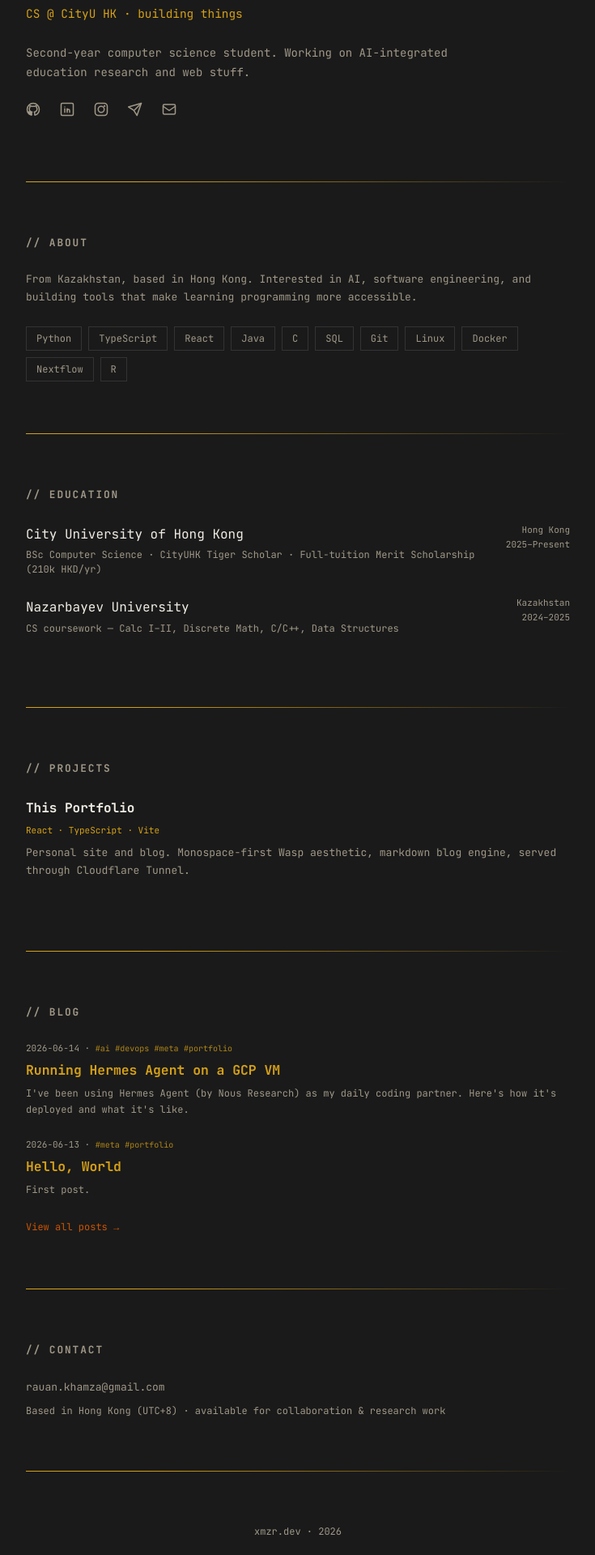
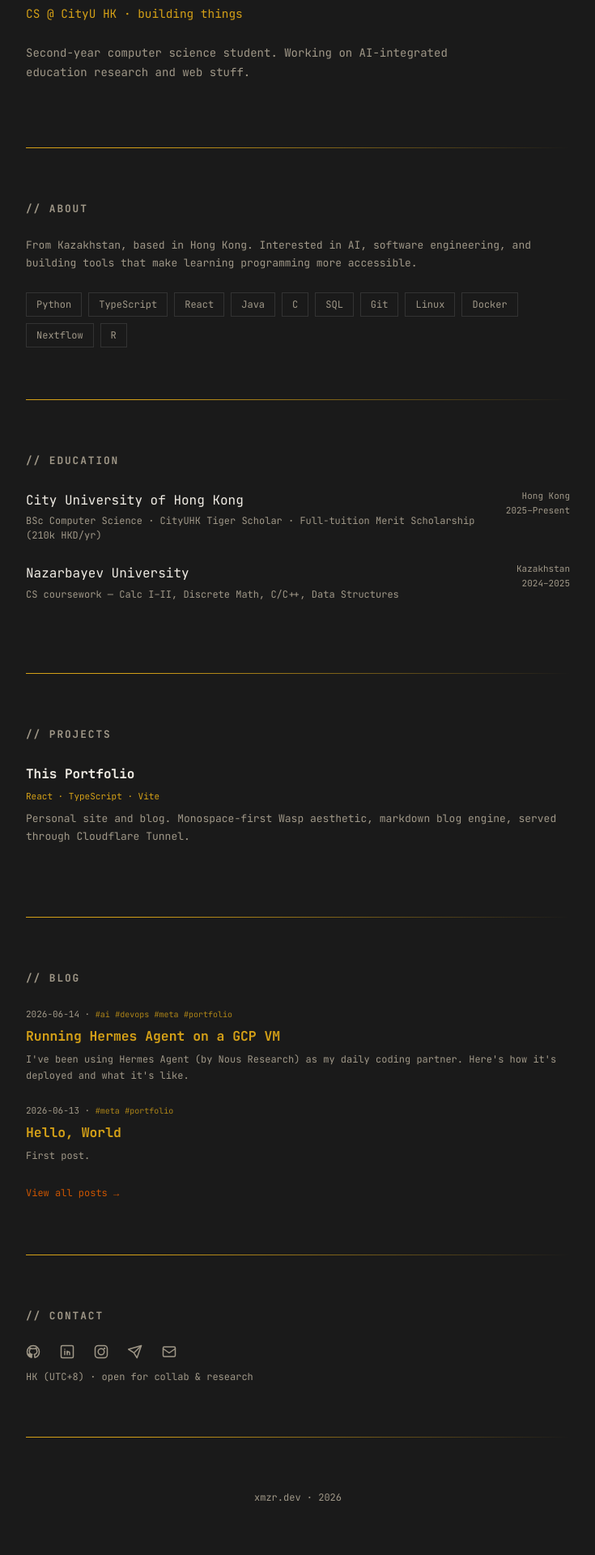
Before and after one commit to xamzar/portfolio, a React (Vite) app: page / in a window 1280 px wide. Shown: the part 200-2120 px from the top of the page at 81% size, without its empty margins (272-1007 px from the left). After the commit the page ends 2092 px from the top, so only its background shows below. Built offline with nearby package versions, Linux system fonts and the light colour scheme.

Commit message:
move social icons from hero to //contact section

```diff
--- a/src/index.css
+++ b/src/index.css
@@ -121,20 +121,20 @@ nav .container {
   max-width: 560px;
 }
 
-.hero .links {
+/* Contact links */
+.contact-links {
   display: flex;
   gap: 1.5rem;
-  margin-top: 1.5rem;
 }
 
-.hero .links a {
+.contact-links a {
   display: flex;
   align-items: center;
   color: var(--text-secondary);
   transition: color 0.2s;
 }
 
-.hero .links a:hover {
+.contact-links a:hover {
   color: var(--accent-primary);
 }
 
--- a/src/pages/Home.tsx
+++ b/src/pages/Home.tsx
@@ -27,41 +27,6 @@ export default function Home() {
           Second-year computer science student. Working on AI-integrated
           education research and web stuff.
         </p>
-        <div className="links">
-          <a href="https://github.com/xamzar" target="_blank" title="GitHub">
-            <svg width="18" height="18" viewBox="0 0 24 24" fill="none" stroke="currentColor" strokeWidth="2" strokeLinecap="round" strokeLinejoin="round">
-              <path d="M12 2C6.477 2 2 6.477 2 12c0 4.42 2.865 8.166 6.839 9.489.5.092.682-.217.682-.482 0-.237-.008-.866-.013-1.7-2.782.604-3.369-1.34-3.369-1.34-.454-1.156-1.11-1.464-1.11-1.464-.908-.62.069-.608.069-.608 1.003.07 1.531 1.03 1.531 1.03.892 1.529 2.341 1.087 2.91.831.092-.646.35-1.086.636-1.336-2.22-.253-4.555-1.11-4.555-4.943 0-1.091.39-1.984 1.029-2.683-.103-.253-.446-1.27.098-2.647 0 0 .84-.269 2.75 1.025A9.578 9.578 0 0112 6.836c.85.004 1.705.115 2.504.337 1.909-1.294 2.747-1.025 2.747-1.025.546 1.377.202 2.394.1 2.647.64.699 1.028 1.592 1.028 2.683 0 3.842-2.339 4.687-4.566 4.935.359.309.678.919.678 1.852 0 1.336-.012 2.415-.012 2.743 0 .267.18.578.688.48C19.138 20.163 22 16.418 22 12c0-5.523-4.477-10-10-10z"/>
-            </svg>
-          </a>
-          <a href="https://linkedin.com/in/xmzr" target="_blank" title="LinkedIn">
-            <svg width="18" height="18" viewBox="0 0 24 24" fill="none" stroke="currentColor" strokeWidth="2" strokeLinecap="round" strokeLinejoin="round">
-              <rect x="2" y="2" width="20" height="20" rx="2" ry="2"/>
-              <path d="M8 11v6"/>
-              <path d="M8 8.01v-.01"/>
-              <path d="M12 17v-6"/>
-              <path d="M16 17v-3a2 2 0 00-4 0"/>
-            </svg>
-          </a>
-          <a href="https://instagram.com/xmzr.dev" target="_blank" title="Instagram">
-            <svg width="18" height="18" viewBox="0 0 24 24" fill="none" stroke="currentColor" strokeWidth="2" strokeLinecap="round" strokeLinejoin="round">
-              <rect x="2" y="2" width="20" height="20" rx="5" ry="5"/>
-              <circle cx="12" cy="12" r="5"/>
-              <circle cx="17.5" cy="6.5" r="1.5" fill="currentColor" stroke="none"/>
-            </svg>
-          </a>
-          <a href="https://t.me/xmzrdev" target="_blank" title="Telegram">
-            <svg width="18" height="18" viewBox="0 0 24 24" fill="none" stroke="currentColor" strokeWidth="2" strokeLinecap="round" strokeLinejoin="round">
-              <path d="M22 2L11 13"/>
-              <path d="M22 2L15 22l-5.5-8.5L1 8l21-6z"/>
-            </svg>
-          </a>
-          <a href="mailto:rauan.khamza@gmail.com" title="Email">
-            <svg width="18" height="18" viewBox="0 0 24 24" fill="none" stroke="currentColor" strokeWidth="2" strokeLinecap="round" strokeLinejoin="round">
-              <rect x="2" y="4" width="20" height="16" rx="2"/>
-              <path d="M22 7l-10 7L2 7"/>
-            </svg>
-          </a>
-        </div>
       </section>
 
       <hr className="separator" />
@@ -176,11 +141,43 @@ export default function Home() {
 
       <section id="contact">
         <h2 className="section-title">// contact</h2>
-        <p style={{ color: 'var(--text-secondary)', fontSize: 13, marginBottom: '0.5rem' }}>
-          rauan.khamza@gmail.com
-        </p>
-        <p style={{ color: 'var(--text-secondary)', fontSize: 12 }}>
-          Based in Hong Kong (UTC+8) · available for collaboration & research work
+        <div className="contact-links">
+          <a href="https://github.com/xamzar" target="_blank" title="GitHub">
+            <svg width="18" height="18" viewBox="0 0 24 24" fill="none" stroke="currentColor" strokeWidth="2" strokeLinecap="round" strokeLinejoin="round">
+              <path d="M12 2C6.477 2 2 6.477 2 12c0 4.42 2.865 8.166 6.839 9.489.5.092.682-.217.682-.482 0-.237-.008-.866-.013-1.7-2.782.604-3.369-1.34-3.369-1.34-.454-1.156-1.11-1.464-1.11-1.464-.908-.62.069-.608.069-.608 1.003.07 1.531 1.03 1.531 1.03.892 1.529 2.341 1.087 2.91.831.092-.646.35-1.086.636-1.336-2.22-.253-4.555-1.11-4.555-4.943 0-1.091.39-1.984 1.029-2.683-.103-.253-.446-1.27.098-2.647 0 0 .84-.269 2.75 1.025A9.578 9.578 0 0112 6.836c.85.004 1.705.115 2.504.337 1.909-1.294 2.747-1.025 2.747-1.025.546 1.377.202 2.394.1 2.647.64.699 1.028 1.592 1.028 2.683 0 3.842-2.339 4.687-4.566 4.935.359.309.678.919.678 1.852 0 1.336-.012 2.415-.012 2.743 0 .267.18.578.688.48C19.138 20.163 22 16.418 22 12c0-5.523-4.477-10-10-10z"/>
+            </svg>
+          </a>
+          <a href="https://linkedin.com/in/xmzr" target="_blank" title="LinkedIn">
+            <svg width="18" height="18" viewBox="0 0 24 24" fill="none" stroke="currentColor" strokeWidth="2" strokeLinecap="round" strokeLinejoin="round">
+              <rect x="2" y="2" width="20" height="20" rx="2" ry="2"/>
+              <path d="M8 11v6"/>
+              <path d="M8 8.01v-.01"/>
+              <path d="M12 17v-6"/>
+              <path d="M16 17v-3a2 2 0 00-4 0"/>
+            </svg>
+          </a>
+          <a href="https://instagram.com/xmzr.dev" target="_blank" title="Instagram">
+            <svg width="18" height="18" viewBox="0 0 24 24" fill="none" stroke="currentColor" strokeWidth="2" strokeLinecap="round" strokeLinejoin="round">
+              <rect x="2" y="2" width="20" height="20" rx="5" ry="5"/>
+              <circle cx="12" cy="12" r="5"/>
+              <circle cx="17.5" cy="6.5" r="1.5" fill="currentColor" stroke="none"/>
+            </svg>
+          </a>
+          <a href="https://t.me/xmzrdev" target="_blank" title="Telegram">
+            <svg width="18" height="18" viewBox="0 0 24 24" fill="none" stroke="currentColor" strokeWidth="2" strokeLinecap="round" strokeLinejoin="round">
+              <path d="M22 2L11 13"/>
+              <path d="M22 2L15 22l-5.5-8.5L1 8l21-6z"/>
+            </svg>
+          </a>
+          <a href="mailto:rauan.khamza@gmail.com" title="Email">
+            <svg width="18" height="18" viewBox="0 0 24 24" fill="none" stroke="currentColor" strokeWidth="2" strokeLinecap="round" strokeLinejoin="round">
+              <rect x="2" y="4" width="20" height="16" rx="2"/>
+              <path d="M22 7l-10 7L2 7"/>
+            </svg>
+          </a>
+        </div>
+        <p style={{ color: 'var(--text-secondary)', fontSize: 12, marginTop: '0.75rem' }}>
+          HK (UTC+8) · open for collab & research
         </p>
       </section>
     </>
```
